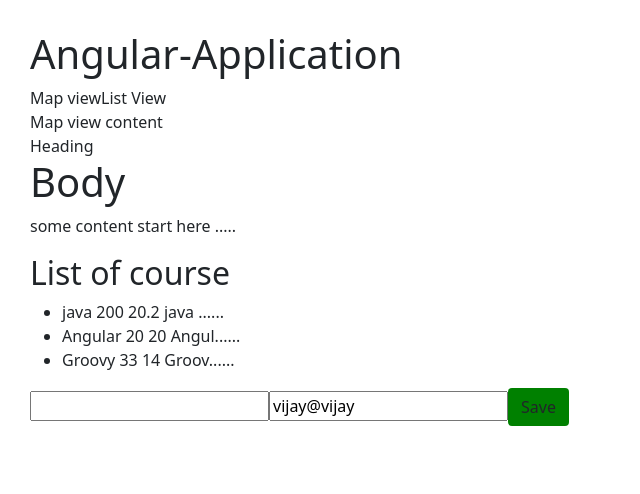
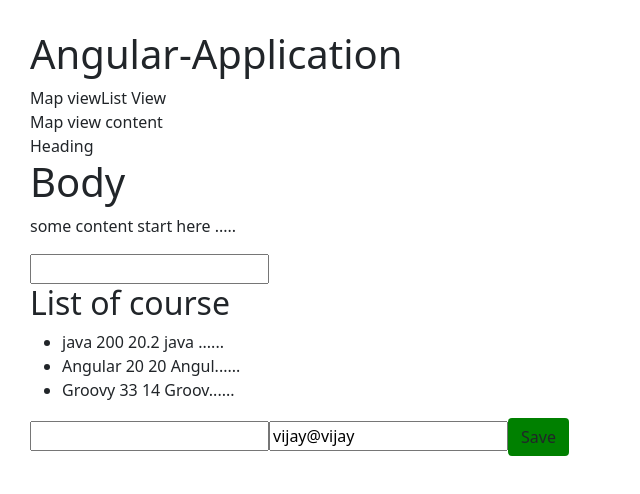
Before and after one commit to Kanwar007-zz/AngularAndTypeScript, an Angular app in the folder angular-application/: page / in a window 1280 px wide. Shown: the top 494 px of the page, without its empty margins (0-640 px from the left). Built offline with nearby package versions, Linux system fonts and the light colour scheme.

Commit message:
--- Auto-Git Commit ---

```diff
--- a/angular-application/src/app/app.component.html
+++ b/angular-application/src/app/app.component.html
@@ -39,7 +39,10 @@
     <p> some content start here .....</p>
   </div>
 </app-panel>
-
+<div>
+  <!--<input type="text" appAdded [format]="'uppercase'">-->
+  <input type="text" [appAdded]= "'uppercase'"/>
+</div>
 <app-course></app-course>
 
 <router-outlet></router-outlet>
--- a/angular-application/src/app/directive/added.directive.ts
+++ b/angular-application/src/app/directive/added.directive.ts
@@ -1,10 +1,27 @@
-import { Directive } from '@angular/core';
+import { Directive,ElementRef,HostListener, Input } from '@angular/core';
+import { element } from 'protractor';
 
 @Directive({
   selector: '[appAdded]'
 })
 export class AddedDirective {
 
-  constructor() { }
+  constructor(private e1 : ElementRef) { }
+
+   // @Input("format") format;
+    @Input("appAdded") format;
+    @HostListener("focus") onfocus() {
+    console.log("on focus");
+  }
+
+ @HostListener("blur") onBlur() {
+     let value :String = this.e1.nativeElement.value;
+     if(this.format=="lowercase")
+     this.e1.nativeElement.value= value.toLowerCase();
+     else
+     this.e1.nativeElement.value= value.toUpperCase();
+    console.log(" on Blur");
+  }
+
 
 }
```
